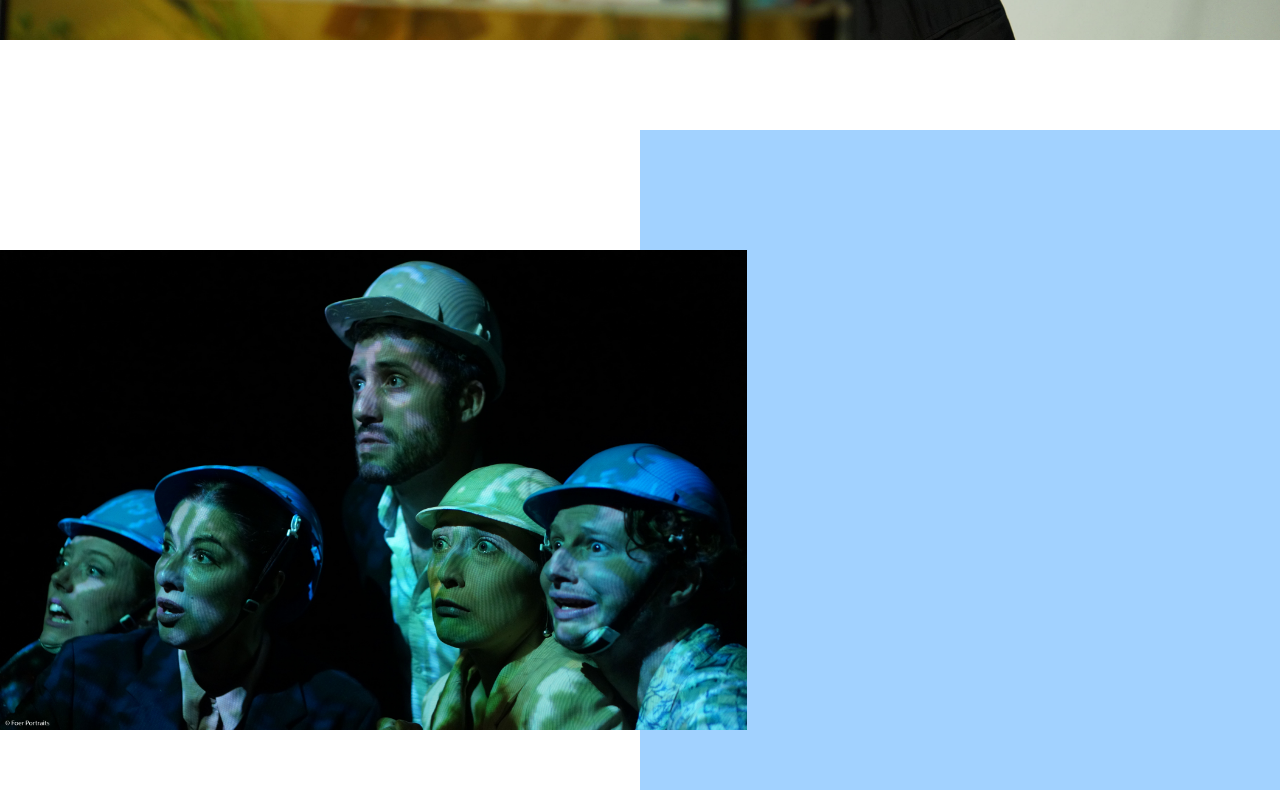
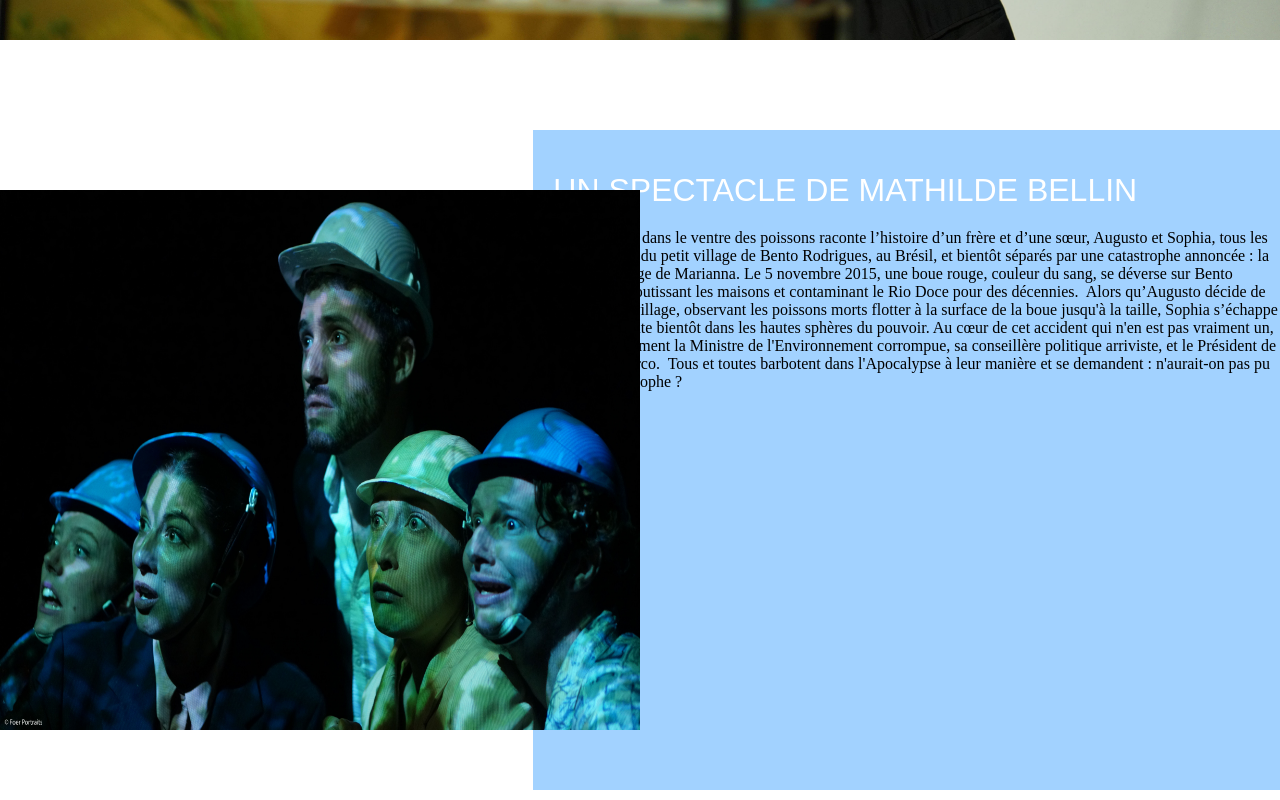
Before and after one commit to Louissnsn/LaSyncopeV2, a Next.js app: page /projets/leventredespoissons in a window 1280 px wide. Shown: the part 840-1640 px from the top of the page. Built offline with nearby package versions, Linux system fonts and the light colour scheme; a web font is replaced by a local one.

Commit message:
modify descriptif component

```diff
--- a/src/app/(ui)/projets/leventredespoissons/page.js
+++ b/src/app/(ui)/projets/leventredespoissons/page.js
@@ -10,10 +10,20 @@ import Dates from "@/app/components/Dates";
 export default function PoissonsPage() {
   const title = ["TOUT CE QU'IL Y A", "DANS LE VENTRE", "DES POISSONS"];
   const altText = "Photographie du spectacle";
+  const descriptif = `Tout ce qu’il y a dans le ventre des poissons raconte l’histoire d’un frère et d’une sœur, Augusto et Sophia, tous les deux originaires du petit village de Bento Rodrigues, au Brésil, et bientôt séparés par une catastrophe annoncée : la rupture du barrage de Marianna. Le 5 novembre 2015, une boue rouge, couleur du sang, se déverse sur Bento Rodrigues, engloutissant les maisons et contaminant le Rio Doce pour des décennies.
+Alors qu’Augusto décide de rester dans son village, observant les poissons morts flotter à la surface de la boue jusqu'à la taille, Sophia s’échappe à la ville et gravite bientôt dans les hautes sphères du pouvoir. Au cœur de cet accident qui n'en est pas vraiment un, on trouve notamment la Ministre de l'Environnement corrompue, sa conseillère politique arriviste, et le Président de la Société Samarco.
+Tous et toutes barbotent dans l'Apocalypse à leur manière et se demandent : n'aurait-on pas pu prédire la catastrophe ?`;
+  const textTitle = "UN SPECTACLE DE MATHILDE BELLIN";
+
   return (
     <div>
       <Cover image={boue} altText={altText} title={title} />
-      <Descriptif image={choeur} altText={altText} />
+      <Descriptif
+        image={choeur}
+        altText={altText}
+        descriptif={descriptif}
+        title={textTitle}
+      />
       <Distribution />
       <Presse image={confluence} altText="Photographie des Poissons" />
       <Dates />
--- a/src/app/components/Descriptif.js
+++ b/src/app/components/Descriptif.js
@@ -2,7 +2,7 @@
 import styles from "@/app/styles/Descriptif.module.css";
 import Image from "next/image";
 
-export default function Descriptif({ image, altText, descriptif }) {
+export default function Descriptif({ image, altText, title, descriptif }) {
   return (
     <div className={styles.parent}>
       <div className={styles.shapeContainer}>
@@ -12,7 +12,8 @@ export default function Descriptif({ image, altText, descriptif }) {
         <Image src={image} alt={altText} fill />
       </div>
       <div className={styles.texteContainer}>
-        <p>{descriptif}</p>
+        <h2 className={styles.titre}>{title}</h2>
+        <p className={styles.text}>{descriptif}</p>
       </div>
     </div>
   );
--- a/src/app/styles/Descriptif.module.css
+++ b/src/app/styles/Descriptif.module.css
@@ -14,14 +14,27 @@
 }
 .photoContainer {
   position: relative;
-  grid-area: 4 / 1 / 12 / 8;
+  grid-area: 3 / 1 / 12 / 7;
   background-color: #a2d2ff;
 }
 .texteContainer {
   background-color: #a2d2ff;
-  grid-area: 2 / 7 / 13 / 13;
+  grid-area: 2 / 6 / 13 / 13;
 }
 
 .shape {
   background-color: #ff9770;
 }
+
+.titre {
+  padding: 20px;
+  margin-top: 3%;
+  font-family: var(--font-combine);
+  font-size: 2rem;
+  font-weight: 200;
+  color: white;
+}
+
+.texte {
+  font-size: 50px;
+}
--- a/src/app/styles/Presse.module.css
+++ b/src/app/styles/Presse.module.css
@@ -18,7 +18,7 @@
 
 .titre {
   position: absolute;
-  margin-top: 30px;
+  margin-top: 3%;
   font-family: var(--font-combine);
   font-size: 5rem;
   font-weight: 200;
@@ -27,6 +27,5 @@
 
 .photoContainer {
   padding: 20px;
-  position: relative;
   grid-area: 1 / 9 / 13 / 13;
 }
```
